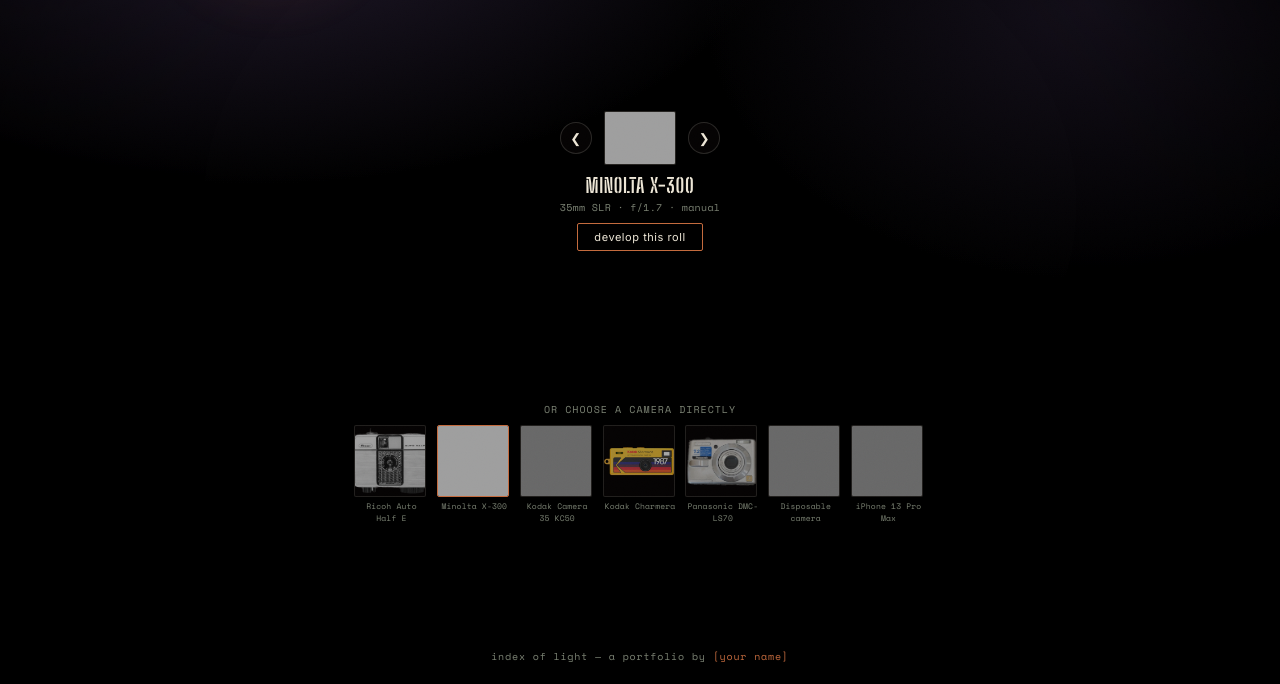
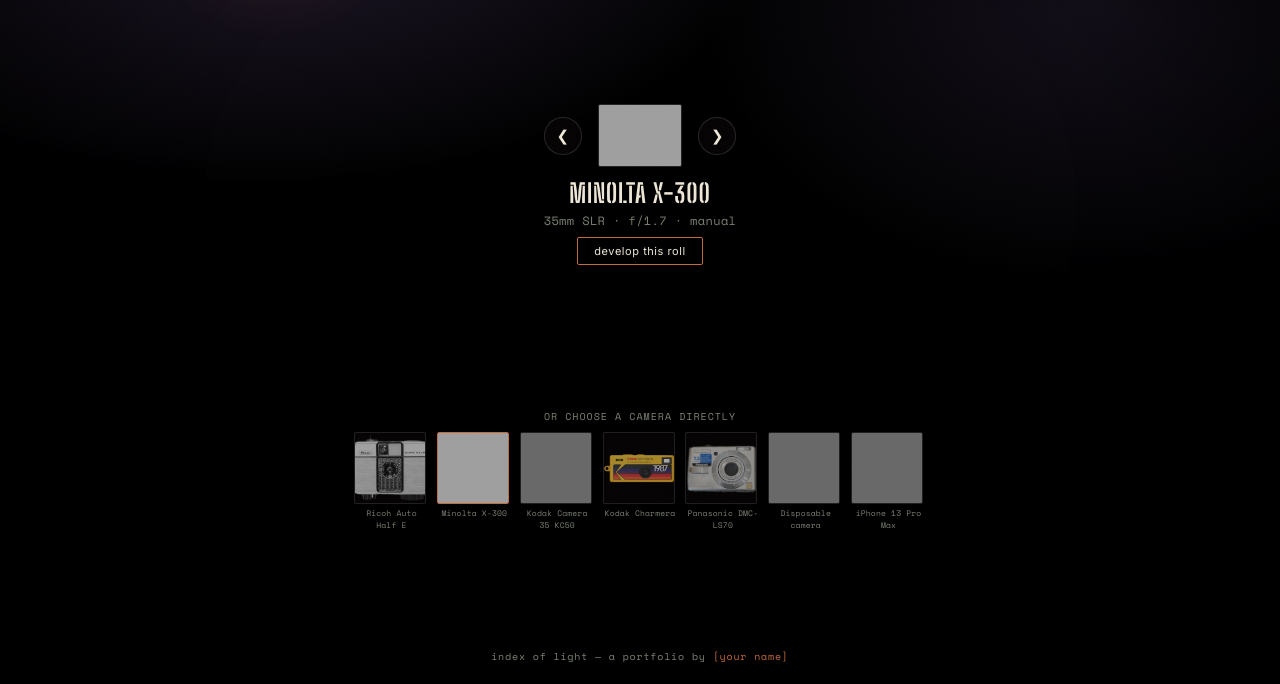
Before and after one commit to isha12c/ishasphotography, a plain HTML site: page index.html in a window 1280 px wide. Shown: the part 116-800 px from the top of the page. Drawn offline with nearby package versions, Linux system fonts and the light colour scheme; no server answers; grey boxes are pictures that could not be loaded.

Commit message:
Significantly enlarge camera stage

```diff
--- a/index.html
+++ b/index.html
@@ -56,16 +56,16 @@
   h1{font-family:'Big Shoulders Stencil Display',sans-serif;font-weight:700;font-size:clamp(28px,5vh,56px);letter-spacing:0.01em;margin:6px 0 4px;text-transform:none;}
   .sub{font-family:'Space Mono',monospace;font-size:13px;color:var(--paper-dim);letter-spacing:0.04em;}
 
-  .stage-wrap{position:relative;z-index:10;max-width:520px;margin:0.5vh auto 0;padding:0 24px;text-align:center;}
-  .stage-row{display:flex;align-items:center;justify-content:center;gap:12px;}
+  .stage-wrap{position:relative;z-index:10;max-width:760px;margin:0.5vh auto 0;padding:0 24px;text-align:center;}
+  .stage-row{display:flex;align-items:center;justify-content:center;gap:16px;}
   .stage-nav{
     flex:0 0 auto;background:rgba(10,7,7,0.5);border:1px solid rgba(237,230,214,0.16);color:var(--paper);
-    width:32px;height:32px;border-radius:50%;cursor:pointer;font-size:13px;
+    width:38px;height:38px;border-radius:50%;cursor:pointer;font-size:15px;
     display:flex;align-items:center;justify-content:center;transition:border-color 0.3s ease, background 0.3s ease;
   }
   .stage-nav:hover{border-color:var(--safelight);background:var(--safelight-glow);}
   .stage{
-    position:relative;aspect-ratio:4/3;max-height:36vh;border:1px solid rgba(237,230,214,0.14);border-radius:2px;
+    position:relative;aspect-ratio:4/3;max-height:48vh;border:1px solid rgba(237,230,214,0.14);border-radius:2px;
     overflow:hidden;background:rgba(10,7,7,0.5);backdrop-filter:blur(3px);flex:1;min-width:0;
   }
   .stage img{
@@ -73,9 +73,9 @@
     opacity:0;transition:opacity 1s ease;
   }
   .stage img.active{opacity:1;}
-  .stage-caption{margin-top:8px;}
-  .cam-name{font-family:'Big Shoulders Stencil Display',sans-serif;font-weight:700;font-size:20px;letter-spacing:0.03em;text-transform:uppercase;}
-  .cam-meta{font-family:'Space Mono',monospace;font-size:10px;color:var(--metal-light);margin-top:3px;letter-spacing:0.03em;}
+  .stage-caption{margin-top:10px;}
+  .cam-name{font-family:'Big Shoulders Stencil Display',sans-serif;font-weight:700;font-size:26px;letter-spacing:0.03em;text-transform:uppercase;}
+  .cam-meta{font-family:'Space Mono',monospace;font-size:12px;color:var(--metal-light);margin-top:3px;letter-spacing:0.03em;}
 
   .develop-btn{
     margin-top:8px;padding:6px 16px;background:none;border:1px solid var(--metal-light);
```
